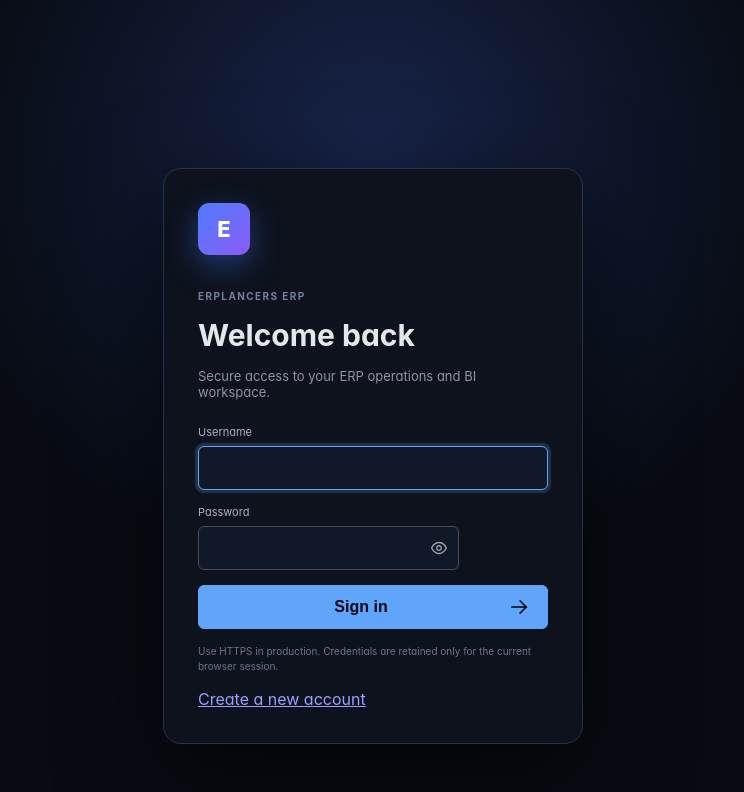
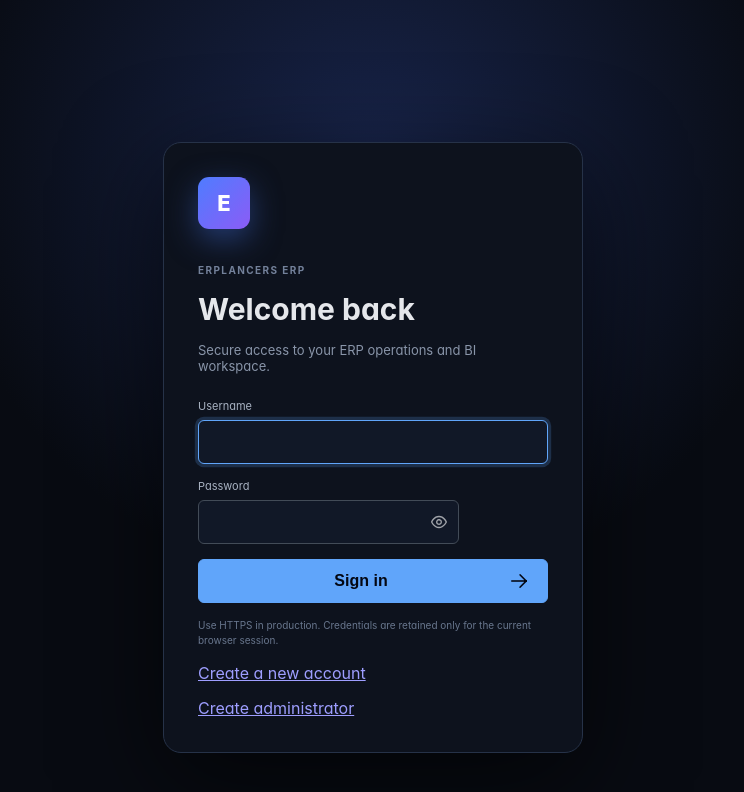
Before and after one commit to erplancers/erp, a React (Vite) app in the folder frontend/: page /login in a window 1280 px wide. Shown: the top 792 px of the page, without its empty margins (267-1011 px from the left). Built offline with nearby package versions, Linux system fonts and the light colour scheme; a web font is replaced by a local one.

Commit message:
Add administrator registration link

```diff
--- a/frontend/src/pages/LoginPage.tsx
+++ b/frontend/src/pages/LoginPage.tsx
@@ -46,6 +46,7 @@ export function LoginPage() {
         <Button label="Sign in" icon="pi pi-arrow-right" iconPos="right" type="submit" className="w-full" />
         <small>Use HTTPS in production. Credentials are retained only for the current browser session.</small>
         <Link to="/register">Create a new account</Link>
+        <Link to="/register-admin">Create administrator</Link>
       </form>
     </div>
   );
```
